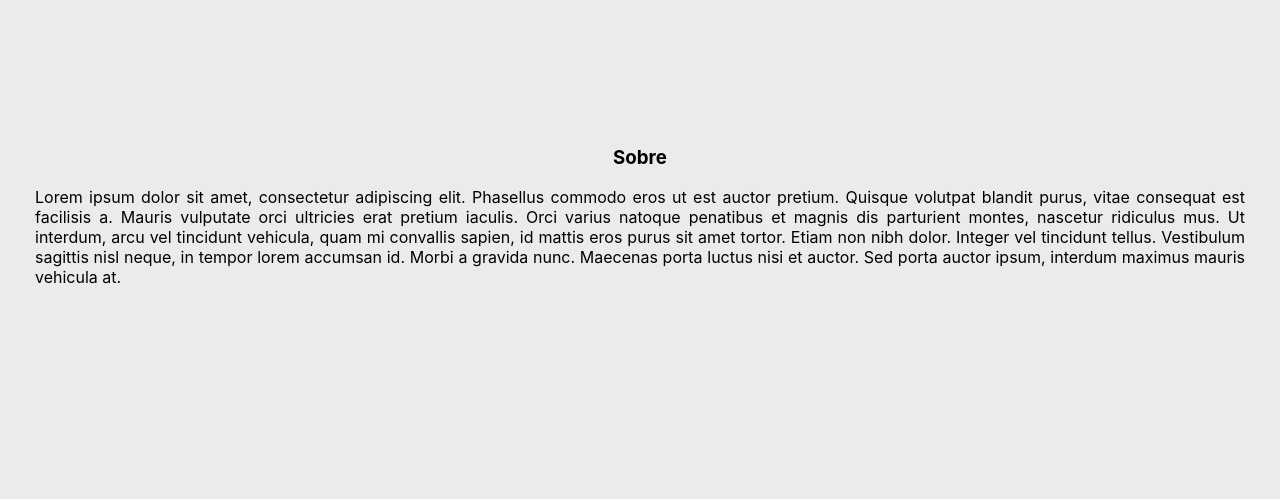
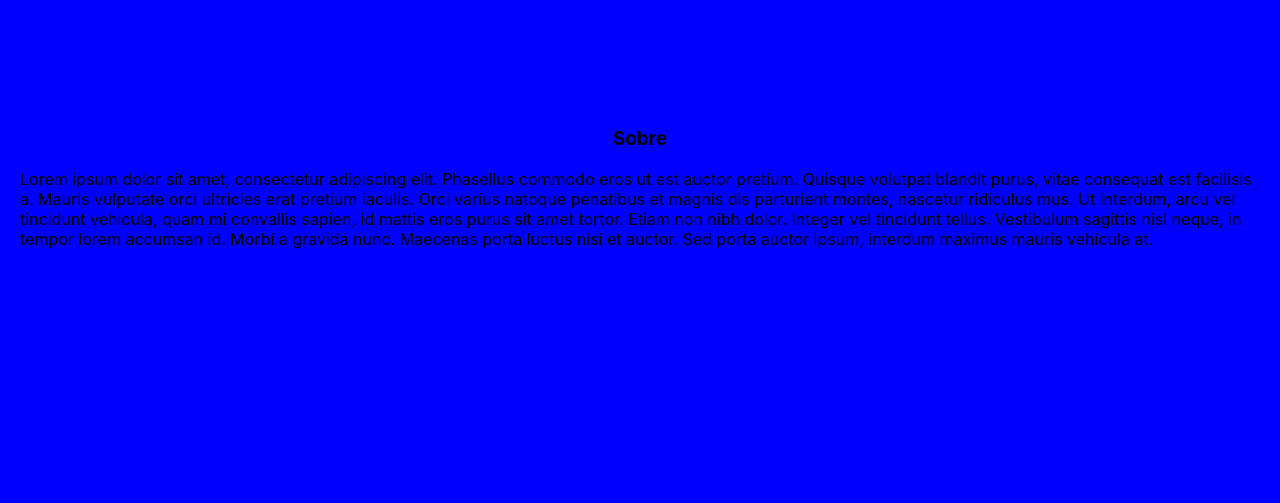
Before and after one commit to FatecFranca/DSM-G06-PI3-2022-1, a React app in the folder front-end/: page / in a window 1280 px wide. Shown: the part 297-800 px from the top of the page. Built offline with nearby package versions, Linux system fonts and the light colour scheme.

Commit message:
(04/06) Desenvolvimento do front-end

```diff
--- a/front-end/src/Header/Header.css
+++ b/front-end/src/Header/Header.css
@@ -39,6 +39,7 @@ ul li {
     width: 36px;
     height: 36px;
     margin-left: 15px;
+    cursor: pointer;
 }
 
 .bm-burger-button {
--- a/front-end/src/Inicio/Inicio.css
+++ b/front-end/src/Inicio/Inicio.css
@@ -1,7 +1,5 @@
 .inicio {
     text-align: center;
-    background-color: rgb(235, 235, 235);
-    height: 90vh;
     display: flex;
     flex-direction: column;
 }
@@ -30,12 +28,12 @@
     color: black;
 }
 
-.inicio p {
-    align-items: flex-end;
+footer h3{
+    text-align: center;
 }
 
 footer {
-    margin-top: 130px;
+    margin: 130px 20px 20px 20px;
 }
 
 #ergolist{
--- a/front-end/src/Inicio/Inicio.jsx
+++ b/front-end/src/Inicio/Inicio.jsx
@@ -6,9 +6,9 @@ import { Link } from 'react-router-dom'
 
 export default function Inicio() {
     return (
-        <div className='inicio'>
+        <div>
 
-            <div className='apresentacao'>
+            <div className="apresentacao">
                 <TypeIt options={{
                     cursor: false,
                 }}><Link id='ergolist' to="/"><strong>ERGOLIST</strong></Link><strong></strong>
--- a/front-end/src/index.css
+++ b/front-end/src/index.css
@@ -11,3 +11,7 @@ code {
   font-family: source-code-pro, Menlo, Monaco, Consolas, 'Courier New',
     monospace;
 }
+
+html {
+  background-color: blue;
+}
```
